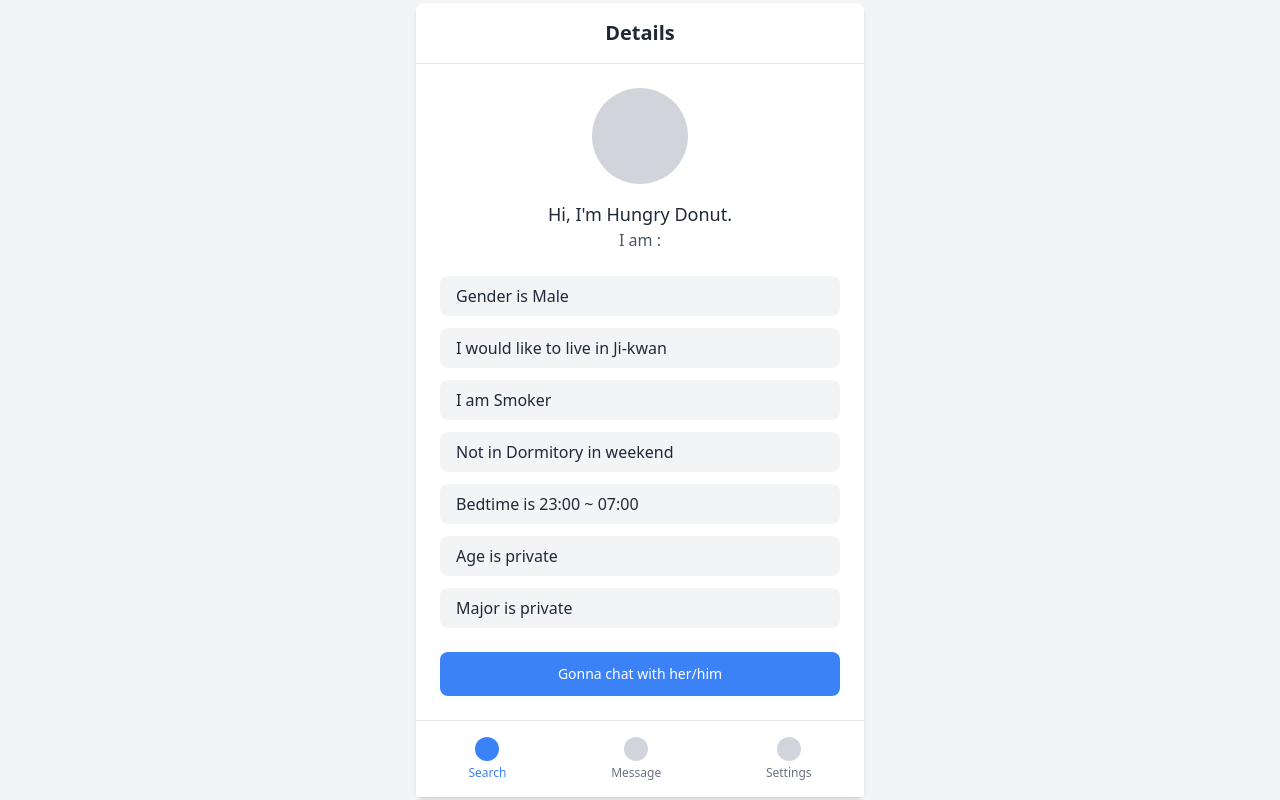
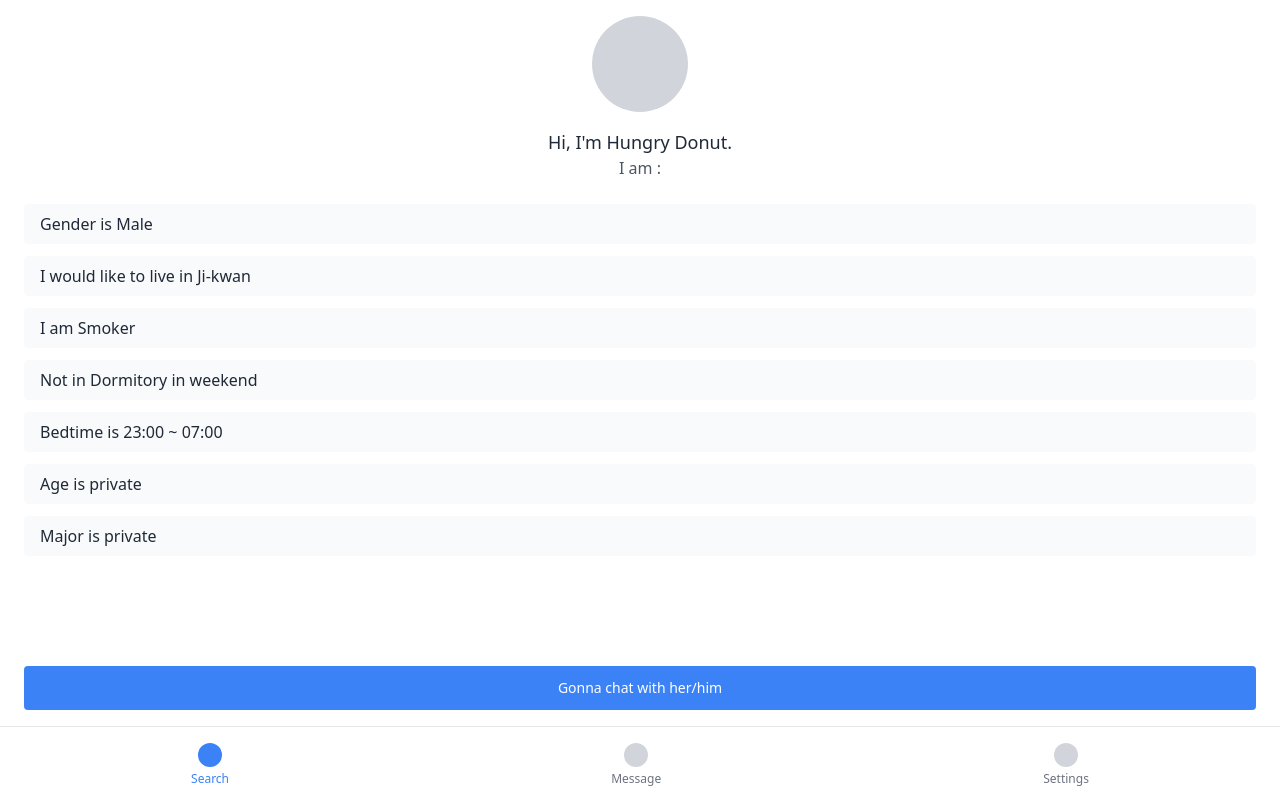
Before and after one commit to Jokuna/SWE3002, a Nuxt app in the folder Frontend/: page /profile/1 in a window 1280 px wide. Built offline with nearby package versions, Linux system fonts and the light colour scheme.

Commit message:
[Frontend] profile view

```diff
--- a/Frontend/pages/profile/[_id].vue
+++ b/Frontend/pages/profile/[_id].vue
@@ -1,61 +1,67 @@
 <template>
+  <div class="flex flex-col min-h-screen bg-white">
+    <!-- Header -->
+    <!-- <div class="text-center border-b py-4 bg-white">
+      <h1 class="text-xl font-bold text-gray-800">Details</h1>
+    </div> -->
+
+    <!-- Scrollable Content -->
     <div
-    class="flex flex-col items-center justify-center min-h-screen bg-gray-100"
+      class="flex-1 overflow-y-auto px-6 py-4"
+      style="max-height: calc(100vh - 150px)"
     >
-    <div class="w-full max-w-md bg-white rounded-lg shadow-md">
-      <!-- Header -->
-      <div class="text-center border-b py-4">
-        <h1 class="text-xl font-bold text-gray-800">Details</h1>
-      </div>
-
       <!-- Profile Section -->
-      <div class="flex flex-col items-center p-6">
+      <div class="flex flex-col items-center mb-6">
         <div class="w-24 h-24 rounded-full bg-gray-300 overflow-hidden">
-          <!-- <img src="/images/hungry-donut.jpg" alt="Profile" class="w-full h-full object-cover" /> -->
+          <!-- Placeholder for Profile Image -->
         </div>
         <p class="mt-4 text-lg font-medium text-gray-800">
-          Hi, I'm Hungry Donut.
+          Hi, I&apos;m Hungry Donut.
         </p>
         <p class="text-gray-600">I am :</p>
       </div>
 
       <!-- Details Section -->
-      <div class="space-y-3 px-6">
-        <div class="bg-gray-100 rounded-lg py-2 px-4">
+      <div class="space-y-3">
+        <div class="bg-gray-50 py-2 px-4 rounded">
           <p class="text-gray-800">Gender is Male</p>
         </div>
-        <div class="bg-gray-100 rounded-lg py-2 px-4">
+        <div class="bg-gray-50 py-2 px-4 rounded">
           <p class="text-gray-800">I would like to live in Ji-kwan</p>
         </div>
-        <div class="bg-gray-100 rounded-lg py-2 px-4">
+        <div class="bg-gray-50 py-2 px-4 rounded">
           <p class="text-gray-800">I am Smoker</p>
         </div>
-        <div class="bg-gray-100 rounded-lg py-2 px-4">
+        <div class="bg-gray-50 py-2 px-4 rounded">
           <p class="text-gray-800">Not in Dormitory in weekend</p>
         </div>
-        <div class="bg-gray-100 rounded-lg py-2 px-4">
+        <div class="bg-gray-50 py-2 px-4 rounded">
           <p class="text-gray-800">Bedtime is 23:00 ~ 07:00</p>
         </div>
-        <div class="bg-gray-100 rounded-lg py-2 px-4">
+        <div class="bg-gray-50 py-2 px-4 rounded">
           <p class="text-gray-800">Age is private</p>
         </div>
-        <div class="bg-gray-100 rounded-lg py-2 px-4">
+        <div class="bg-gray-50 py-2 px-4 rounded">
           <p class="text-gray-800">Major is private</p>
+        </div>
       </div>
     </div>
 
     <!-- Action Button -->
-      <div class="p-6">
+    <div class="px-6 py-4">
       <button
         type="button"
-          class="w-full bg-blue-500 text-white py-3 rounded-lg text-sm font-medium hover:bg-blue-600"
+        class="w-full bg-blue-500 text-white py-3 rounded text-sm font-medium hover:bg-blue-600"
       >
         Gonna chat with her/him
       </button>
     </div>
 
     <!-- Bottom Navigation -->
-      <div class="flex justify-around border-t bg-white py-4">
+    <div
+      class="flex justify-around border-t bg-white py-4"
+      style="padding-bottom: 0"
+    >
       <button class="text-blue-500 flex flex-col items-center">
         <div class="w-6 h-6 bg-blue-500 rounded-full"></div>
         <span class="text-xs mt-1">Search</span>
@@ -70,19 +76,4 @@
       </button>
     </div>
   </div>
-  </div>
 </template>
-
-<script>
-export default {
-  head() {
-    return {
-      title: 'Details - SKKU-Dormie'
-    };
-  }
-};
-</script>
-
-<style>
-/* Optional custom styles */
-</style>
```
Lines whose indentation alone changed are shown as unchanged.
